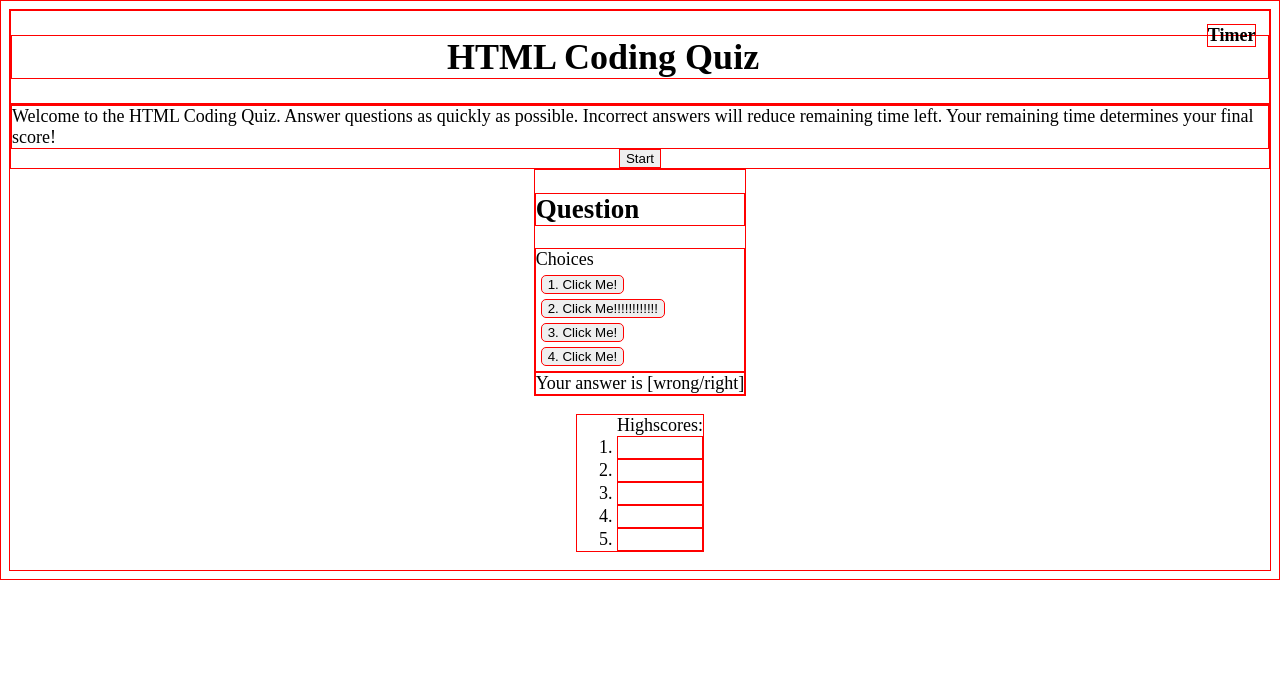
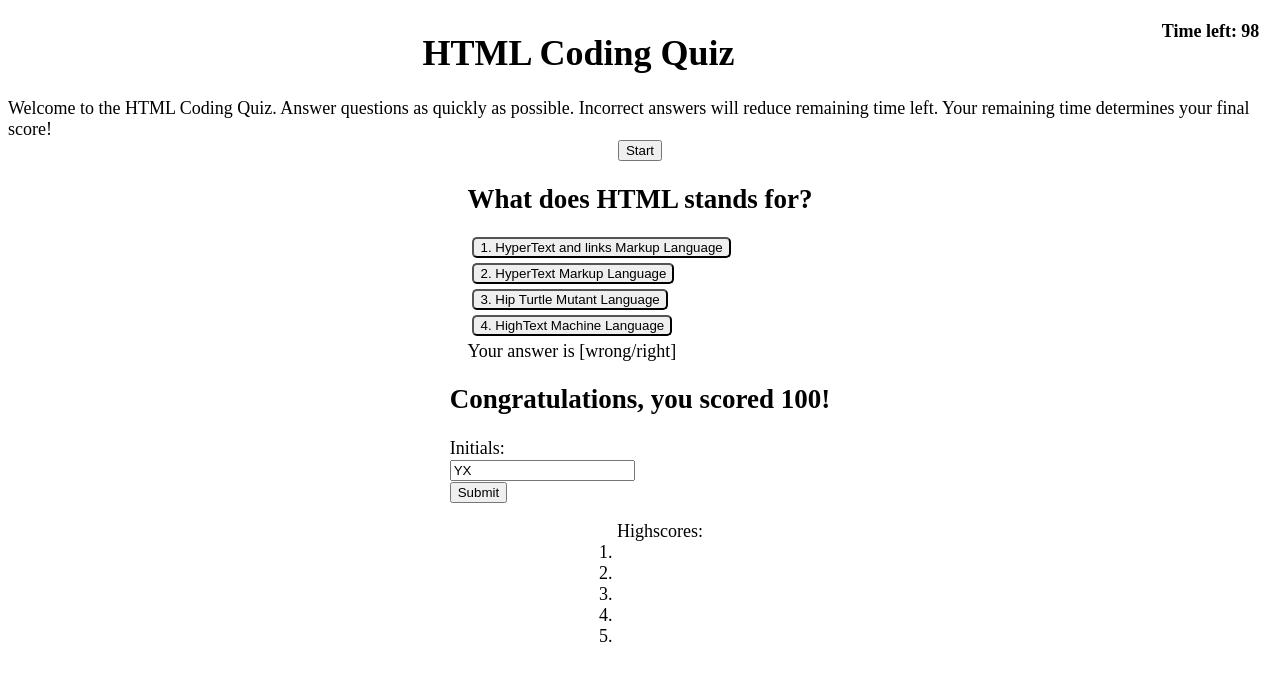
Before and after one commit to YilunXiao/TimeQuiz, a plain HTML site: page index.html in a window 1280 px wide. Both pictures are taken after a click on the button "Start". Drawn offline with Linux system fonts and the light colour scheme.

Commit message:
added scripts for quiz functions

```diff
--- a/index.html
+++ b/index.html
@@ -10,31 +10,38 @@
 <body>
 
     <header>
-        <div class="timer">Timer</div>
+        <div id="timer">Time left:</div>
         <h1>HTML Coding Quiz</h1>
     </header>
 
-    <section class="startPage">
+    <section id="startPage">
         <div>
             Welcome to the HTML Coding Quiz. Answer questions as quickly as
             possible. Incorrect answers will reduce remaining time left. Your
             remaining time determines your final score!
         </div>
-        <button>Start</button>
+        <button type="button" id="startButton">Start</button>
     </section>
 
-    <main class="quizContainer">
-        <h2 class="question">Question</h2>
-        <div class="answerGroup">Choices
-            <button type="button">1. Click Me!</button>
-            <button type="button">2. Click Me!!!!!!!!!!!!</button>
-            <button type="button">3. Click Me!</button>
-            <button type="button">4. Click Me!</button>
+    <main id="quizContainer">
+        <h2 id="question">Question</h2>
+        <div id="answerGroup">
+            <button type="button" data-index="0">1. Click Me!</button>
+            <button type="button" data-index="1">2. Click Me!!!!!!!!!!!!</button>
+            <button type="button" data-index="2">3. Click Me!</button>
+            <button type="button" data-index="3">4. Click Me!</button>
         </div>
-        <div class="displayMsg">
+        <div id="displayMsg">
             Your answer is [wrong/right]
         </div>
     </main>
+
+    <form id="userInitials">
+        <h2>Congratulations, you scored <span id="userScore">100</span>!</h2>
+        <label for="initials">Initials:</label><br>
+        <input type="text" id="initials" name="initials" value="YX"><br>
+        <input type="submit" value="Submit">
+    </form>
 
     <ol class="scoreBoard">
         Highscores:
@@ -45,5 +52,6 @@
         <li></li>
     </ol>
 
+    <script src="script.js"></script>
 </body>
 </html>
--- a/script.js
+++ b/script.js
@@ -0,0 +1,125 @@
+// DEPENDENCIES
+var timer = document.getElementById("timer");
+var userScore = document.getElementById("userScore");
+var startBtn = document.getElementById("startButton");
+var ansGroup = document.getElementById("answerGroup");
+var question = document.getElementById("question");
+
+
+// VARIABLES
+var time;
+var answerIndex;
+var questionIndex = 0;
+var score;
+var qObjectList = [
+    {
+        question: "What does HTML stands for?",
+        correct: "HyperText Markup Language",
+        incorrect1: "HighText Machine Language",
+        incorrect2: "HyperText and links Markup Language",
+        incorrect3: "Hip Turtle Mutant Language"
+    },
+    {
+        question: "What is the correct sequence of HTML tags for starting a webpage?",
+        correct: "HTML, Head, Title, Body",
+        incorrect1: "Head, Title, HTML, body",
+        incorrect2: "HTML, Body, Title, Head",
+        incorrect3: "HTML, title, head, Body"
+    },
+    {
+        question: "Which of the following element is responsible for making the text bold in HTML?",
+        correct: "<b>",
+        incorrect1: "<pre>",
+        incorrect2: "<a>",
+        incorrect3: "<br>"
+    },
+    {
+        question: "Which of the following tag is used for inserting the largest heading in HTML?",
+        correct: "<h1>",
+        incorrect1: "<h3>",
+        incorrect2: "<h6>",
+        incorrect3: "<h5>"
+    },
+    {
+        question: "Which of the following attribute is used to provide a unique name to an element?",
+        correct: "id",
+        incorrect1: "class",
+        incorrect2: "type",
+        incorrect3: "unique"
+    },
+]
+
+
+// FUNCTIONS
+// Starts the quiz and timer
+function startQuiz() {
+    answerIndex = popQuestion(qObjectList[questionIndex]);
+    runTimer();
+}
+
+// Function for when user clicks an answer
+function checkAnswer(event) {
+    var buttonIndex = event.target.dataset.index;
+    // If answer is correct
+    if (buttonIndex == answerIndex) {
+        questionIndex++;
+        // Next question if not at end of list of questions
+        if (questionIndex < qObjectList.length) {
+            answerIndex = popQuestion(qObjectList[questionIndex]);
+        } else {
+            // End game
+            score = time;
+            userScore.textContent = score;
+        }
+    } else if (buttonIndex) {
+        time = time - 10;
+    }
+}
+
+// Populate question and answers with a questionList object, and returns correct answer index
+function popQuestion(qObject) {
+    question.textContent = qObject.question;
+    var choices = ["correct", "incorrect1", "incorrect2", "incorrect3"];
+    choices = randomizeArray(choices);
+    for (i = 0; i < 4; i++){
+        ansGroup.children[i].textContent = (i + 1) + ". " + qObject[choices[i]];
+    }
+    return choices.indexOf("correct");
+}
+
+// Randomize then return an array
+function randomizeArray(array) {
+    var randomArray = [];
+    while (array.length >= 1) {
+        removeIndex = Math.floor(Math.random() * array.length);
+        randomArray.push(array[removeIndex]);
+        array.splice(removeIndex, 1);
+    }
+    return randomArray;
+}
+
+// Timer which runs for 5 seconds
+function runTimer() {
+    time = 100;
+    var timeInterval = setInterval(function() {
+        // Update and display remaining time
+        time--;
+        timer.innerText = "Time left: " + time;
+        console.log(time);
+        // Exit if time hits 0
+        if (time <= 0) {
+            clearInterval(timeInterval);
+        }
+    },1000);
+}
+
+
+
+
+// Reduce time
+
+// EVENT LISTENERS
+startBtn.addEventListener("click", startQuiz);
+ansGroup.addEventListener("click", checkAnswer);
+
+// INITIALIZATION
--- a/style.css
+++ b/style.css
@@ -1,6 +1,6 @@
 * {
     box-sizing: border-box;
-    border: 1px solid red;
+    /* border: 1px solid red; */
 }
 
 html {
@@ -19,18 +19,18 @@ header {
     font-weight: bold;
 }
 
-.timer {
+#timer {
     float: right;
     margin: 1%;
 }
 
-.startPage {
+#startPage {
     display: flex;
     flex-direction: column;
     align-items: center;
 }
 
-.answerGroup button {
+#answerGroup button {
     display: block;
     margin: 5px;
     border-radius: 5px;
```
